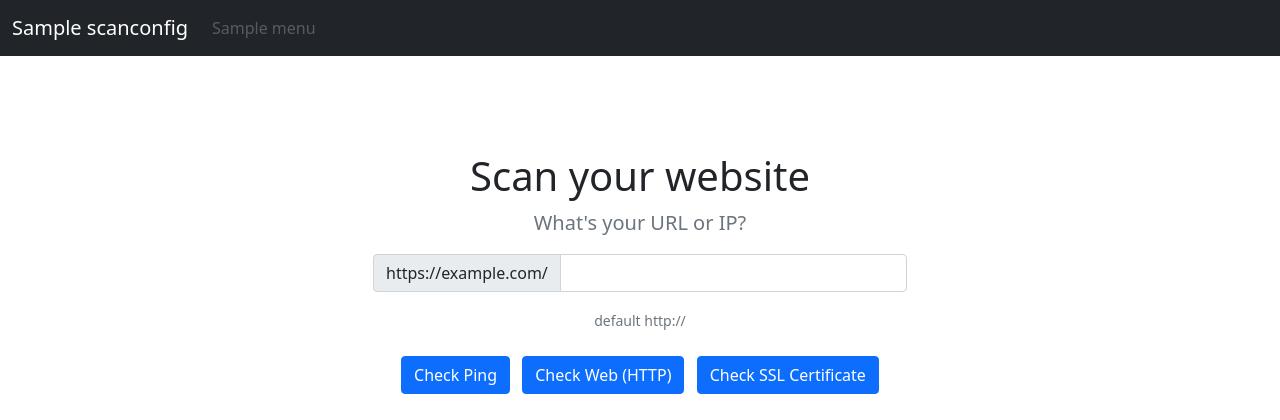
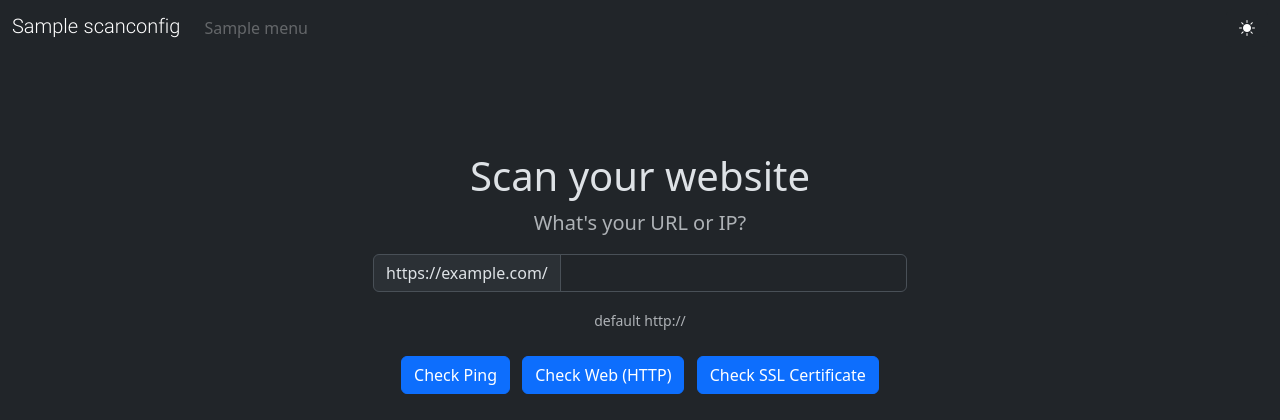
Before and after one commit to estaji/0mid-net, a Django app: page /scan/ in a window 1280 px wide. Shown: the top 420 px of the page. Run offline with Django 4.2, Linux system fonts and the light colour scheme; tables that the repository leaves empty hold one stand-in row (values such as "Sample post").

Commit message:
Add dark theme to scan app

```diff
--- a/templates/scan/base.html
+++ b/templates/scan/base.html
@@ -1,6 +1,6 @@
 {% load static %}
 <!doctype html>
-<html lang="en">
+<html lang="en" data-bs-theme="dark">
 
   <head>
     <!-- Global site tag (gtag.js) - Google Analytics -->
@@ -20,10 +20,10 @@
     {% endblock meta_tags %}
 
     <!-- Bootstrap CSS -->
-    <link href="https://cdn.jsdelivr.net/npm/bootstrap@5.0.2/dist/css/bootstrap.min.css" rel="stylesheet" integrity="sha384-EVSTQN3/azprG1Anm3QDgpJLIm9Nao0Yz1ztcQTwFspd3yD65VohhpuuCOmLASjC" crossorigin="anonymous">
-    <link rel="stylesheet" href="https://cdn.jsdelivr.net/npm/bootstrap-icons@1.8.1/font/bootstrap-icons.css">
+    <link href="https://cdn.jsdelivr.net/npm/bootstrap@5.3.2/dist/css/bootstrap.min.css" rel="stylesheet" integrity="sha384-T3c6CoIi6uLrA9TneNEoa7RxnatzjcDSCmG1MXxSR1GAsXEV/Dwwykc2MPK8M2HN" crossorigin="anonymous">
+    <link rel="stylesheet" href="https://cdn.jsdelivr.net/npm/bootstrap-icons@1.11.1/font/bootstrap-icons.css">
 
-
+    <link rel="stylesheet" href="{% static 'resume/base.css' %}">
 
     <link rel="icon" type="image/png" href="{{ core_conf.0.favicon.url }}"/>
 
@@ -34,14 +34,14 @@
 
   <body>
 
-    <nav class="navbar navbar-expand-lg navbar-dark bg-dark">
+    <nav class="navbar navbar-expand-lg">
       <div class="container-fluid">
-        <a class="navbar-brand" href="{% url 'scan:scan-home' %}">{{ configs.0.title }}</a>
+        <a class="navbar-brand vazir-font" href="{% url 'scan:scan-home' %}">{{ configs.0.title }}</a>
         <button class="navbar-toggler collapsed" type="button" data-bs-toggle="collapse" data-bs-target="#navbarsSite" aria-controls="navbarsSite" aria-expanded="false" aria-label="Toggle navigation">
           <span class="navbar-toggler-icon"></span>
         </button>
 
-        <div class="navbar-collapse collapse" id="navbarsSite" style="">
+        <div class="navbar-collapse collapse" id="navbarsSite">
           <ul class="navbar-nav me-auto mb-2 mb-lg-0">
             {% for item in menu_single %}
               <li class="nav-item">
@@ -66,6 +66,12 @@
               </li>
             {% endfor %}
           </ul>
+          <button
+          type="button"
+          class="btn btn-dark"
+          data-theme-toggle>
+            <i id="icon-sun-moon" class="bi bi-sun-fill"></i>
+          </button>
         </div>
       </div>
     </nav>
@@ -81,7 +87,14 @@
         </div>
     </footer>
 
-    <script src="https://cdn.jsdelivr.net/npm/bootstrap@5.0.2/dist/js/bootstrap.bundle.min.js" integrity="sha384-MrcW6ZMFYlzcLA8Nl+NtUVF0sA7MsXsP1UyJoMp4YLEuNSfAP+JcXn/tWtIaxVXM" crossorigin="anonymous"></script>
+    <!-- Back to top button -->
+    <button type="button" class="btn btn-secondary btn-floating btn-lg" id="btn-back-to-top">
+      <i class="bi bi-arrow-up"></i>
+    </button>
+
+    <script src="{% static 'resume/base.js' %}"></script>
+    <script src="{% static 'resume/theme-color.js' %}"></script>
+    <script src="https://cdn.jsdelivr.net/npm/bootstrap@5.3.2/dist/js/bootstrap.bundle.min.js" integrity="sha384-C6RzsynM9kWDrMNeT87bh95OGNyZPhcTNXj1NW7RuBCsyN/o0jlpcV8Qyq46cDfL" crossorigin="anonymous"></script>
 
     {% block footer_script %}
     {% endblock footer_script %}
--- a/templates/scan/result.html
+++ b/templates/scan/result.html
@@ -30,7 +30,7 @@
 {% endblock title %}
 
 {% block content %}
-    <div class="p-5 mb-4 bg-light rounded-3">
+    <div class="p-5 mb-4 rounded-3">
         <div class="container-fluid py-5">
         <h1 class="display-6 fw-bold">Scan for: &nbsp;{{ site_url }}</h1>
         <p class="col-md-8 fs-4">
```
